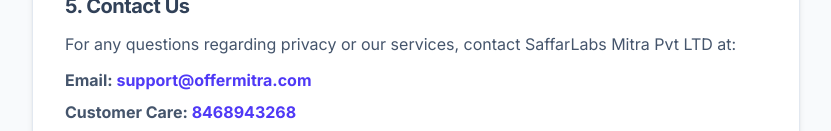
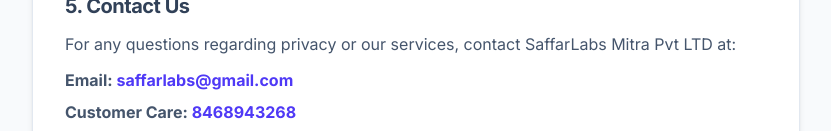
Before and after one commit to risdev18/offermitraa, a Next.js app: page /privacy in a window 1280 px wide. Shown: the part 821-952 px from the top of the page, without its empty margins (224-1055 px from the left). Built offline with nearby package versions, Linux system fonts and the light colour scheme.

Commit message:
Update: Changed official support email to saffarlabs@gmail.com

```diff
--- a/src/app/page.tsx
+++ b/src/app/page.tsx
@@ -437,7 +437,7 @@
             <div className="flex flex-col items-center md:items-start gap-3">
               <div className="flex gap-8 text-xs font-bold text-slate-400 uppercase tracking-widest">
                 <Link href="/privacy" className="hover:text-primary transition-colors cursor-pointer">Privacy</Link>
-                <a href="mailto:support@offermitra.com" className="hover:text-primary transition-colors cursor-pointer">Support Email</a>
+                <a href="mailto:saffarlabs@gmail.com" className="hover:text-primary transition-colors cursor-pointer">Support Email</a>
                 <Link href="/admin" className="hover:text-primary transition-colors cursor-pointer">Admin</Link>
               </div>
               <a href="tel:8468943268" className="flex items-center gap-2 text-[11px] font-black text-primary hover:scale-105 transition-all bg-primary/5 px-4 py-2 rounded-full border border-primary/10">
--- a/src/app/privacy/page.tsx
+++ b/src/app/privacy/page.tsx
@@ -41,7 +41,7 @@
                     <h2 className="text-xl font-semibold mb-3 text-slate-700">5. Contact Us</h2>
                     <p className="text-slate-600">For any questions regarding privacy or our services, contact SaffarLabs Mitra Pvt LTD at:</p>
                     <div className="mt-3 space-y-2">
-                        <p className="text-slate-600 font-bold">Email: <a href="mailto:support@offermitra.com" className="text-indigo-600">support@offermitra.com</a></p>
+                        <p className="text-slate-600 font-bold">Email: <a href="mailto:saffarlabs@gmail.com" className="text-indigo-600">saffarlabs@gmail.com</a></p>
                         <p className="text-slate-600 font-bold">Customer Care: <a href="tel:8468943268" className="text-indigo-600">8468943268</a></p>
                     </div>
                 </section>
```
